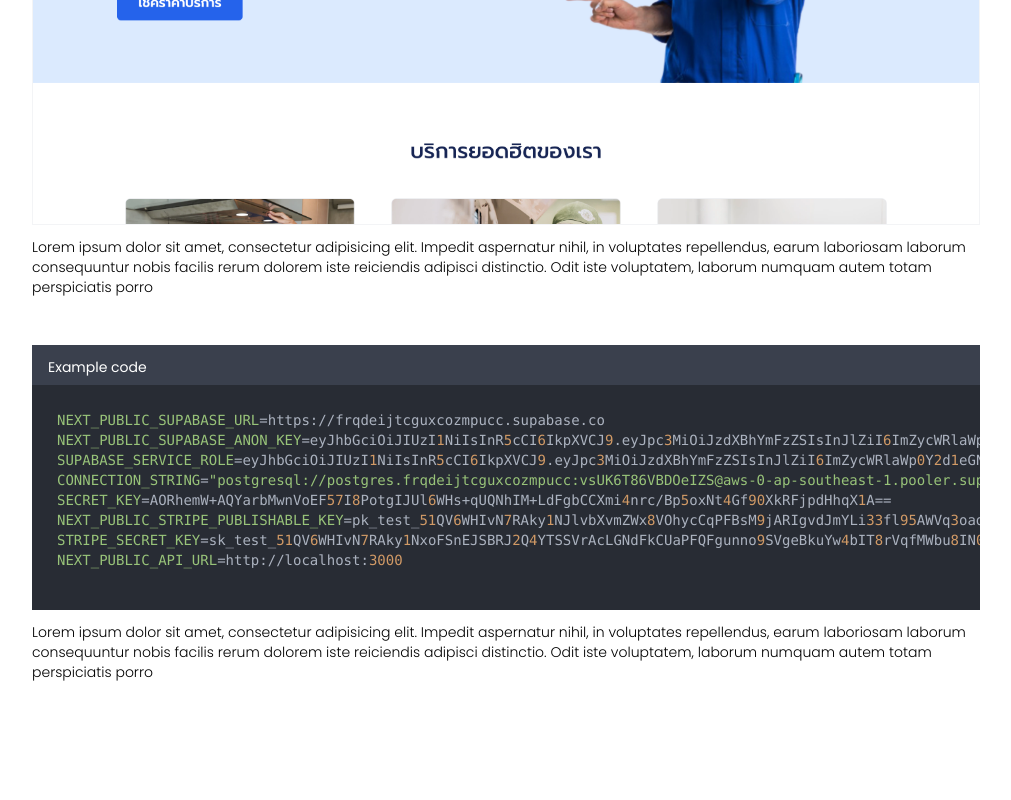
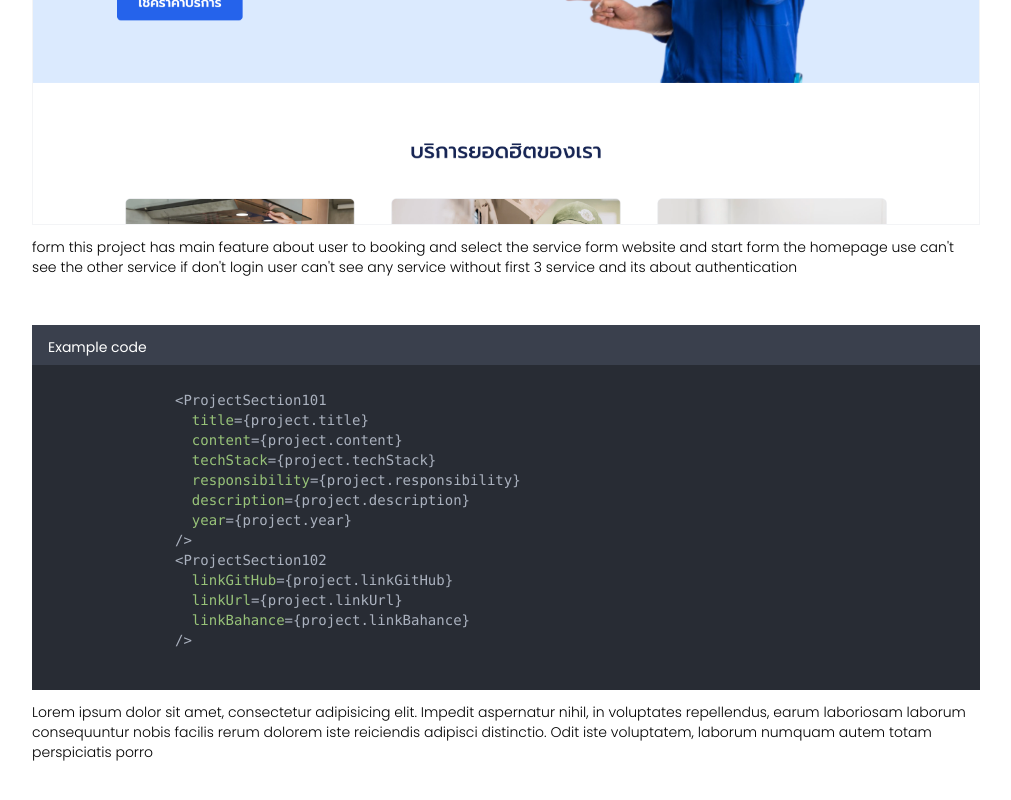
Before and after one commit to PotterWinter/korn-natthanat, a Next.js app: page /project/home-service in a window 1280 px wide. Shown: the part 1400-2200 px from the top of the page, without its empty margins (134-1145 px from the left). Built offline with nearby package versions, Linux system fonts and the light colour scheme; a web font is replaced by a local one.

Commit message:
feat: add simple text for work

```diff
--- a/src/components/navbar.tsx
+++ b/src/components/navbar.tsx
@@ -136,7 +136,7 @@ export function Navbar() {
       <div className="fixed top-5 right-5 lg:top-8 lg:right-8 flex items-center justify-center z-10">
         <button
           type="button"
-          className={`  hover:bg-[#3C33E6] rounded-full flex flex-col justify-center items-center gap-[6px] transition-all  w-[45px] h-[45px] hover:w-[45px] hover:h-[45px] lg:h-16 lg:w-16 lg:hover:w-16 lg:hover:h-16 group transform origin-center  duration-300${
+          className={`  hover:bg-[#3C33E6] bg-black rounded-full flex flex-col justify-center items-center gap-[6px] transition-all  w-[45px] h-[45px] hover:w-[45px] hover:h-[45px] lg:h-16 lg:w-16 lg:hover:w-16 lg:hover:h-16 group transform origin-center  duration-300 ${
             showButtonMenu ? " scale-100 opacity-100  " : " scale-0 opacity-0 "
           }${holdColorButtonMenu ? "lg:bg-[#3C33E6] duration-0" : "bg-black "}`}
           onClick={() => {
--- a/src/components/project-data.ts
+++ b/src/components/project-data.ts
@@ -77,8 +77,8 @@ export const projectsData: ProjectType[] = [
     image: "/image-project/chana/cover-chana.png",
     path: "/project/chana",
     linkUrl: "",
-    linkGitHub: "behance.net/gallery/190658395/CHANA",
-    linkBahance: "",
+    linkGitHub: "",
+    linkBahance: "behance.net/gallery/190658395/CHANA",
   },
   {
     title: "day one",
--- a/src/components/project-section-code101.tsx
+++ b/src/components/project-section-code101.tsx
@@ -33,11 +33,11 @@ export function ProjectSectionCode101({
     <>
       <div className=" flex flex-col gap-3 items-center w-full">
         {/* <div className=" flex flex-col gap-3 lg:max-w-[948px] w-[91vw] sm:w-[95vw] sm:bg-red-500 md:bg-green-500 md:w-[93vw]"> */}
-        <div className=" bg-[#3a404d] text-xs lg:text-sm group">
+        <div className=" bg-[#3a404d] text-xs lg:text-sm ">
           <div className="flex justify-between px-4 text-white items-center text-sm py-2 mt-1">
             {filepath}
           </div>
-          <div className=" ">
+          <div className=" max-w-[948px] overflow-x-auto w-[91vw]">
             <SyntaxHighlighter
               language="jsx"
               style={atomOneDark}
@@ -46,7 +46,8 @@ export function ProjectSectionCode101({
                 paddingBottom: "40px",
               }}
               // wrapLongLines={true}
-              className="max-w-[91vw] lg:max-w-[948px]"
+              className=""
+              // max-w-[91vw]
             >
               {coding}
             </SyntaxHighlighter>
@@ -58,55 +59,3 @@ export function ProjectSectionCode101({
     </>
   );
 }
-export function ProjectSectionCode102({
-  filepath01,
-  coding01,
-  filepath02,
-  coding02,
-  content,
-}: ProjectSectionImage102Prop) {
-  // usePrismHighlight();
-  return (
-    <>
-      <div className=" flex flex-col gap-3 items-center w-full">
-        <div className=" bg-[#3a404d] text-xs lg:text-sm group">
-          <div className="flex justify-between px-4 text-white items-center text-sm py-2 mt-1">
-            {filepath01}
-          </div>
-          <div className=" ">
-            <SyntaxHighlighter
-              language="jsx"
-              style={atomOneDark}
-              customStyle={{
-                padding: "25px",
-                paddingBottom: "40px",
-              }}
-              className="max-w-[91vw] lg:max-w-[948px]"
-            >
-              {coding01}
-            </SyntaxHighlighter>
-          </div>
-        </div>
-        <div className=" bg-[#3a404d] text-xs lg:text-sm group">
-          <div className="flex justify-between px-4 text-white items-center text-sm py-2 mt-1">
-            {filepath02}
-          </div>
-          <div className=" ">
-            <SyntaxHighlighter
-              language="jsx"
-              style={atomOneDark}
-              customStyle={{
-                padding: "25px",
-                paddingBottom: "40px",
-              }}
-              className="max-w-[91vw] lg:max-w-[948px]"
-            >
-              {coding02}
-            </SyntaxHighlighter>
-          </div>
-        </div>
-        <h1 className="text-xs lg:text-sm font-light ">{content}</h1>
-      </div>
-    </>
-  );
-}
--- a/src/components/project-section102.tsx
+++ b/src/components/project-section102.tsx
@@ -26,7 +26,7 @@ export function ProjectSection102({
               }
               className="text-sm lg:text-base lg:font-light w-20 h-20 lg:w-40 lg:h-40  bg-[#3C33E6] rounded-full flex items-center justify-center text-white group "
             >
-              <h1 className="lg:group-hover:scale-125 transition-all duration-300">
+              <h1 className="md:group-hover:scale-125 transition-all duration-300">
                 Git Hub
               </h1>
             </button>
@@ -38,7 +38,7 @@ export function ProjectSection102({
               }
               className="text-sm lg:text-base lg:font-light w-20 h-20 lg:w-40 lg:h-40  bg-[#3C33E6] rounded-full flex items-center justify-center text-white group"
             >
-              <h1 className="lg:group-hover:scale-125 transition-all duration-300">
+              <h1 className="md:group-hover:scale-125 transition-all duration-300">
                 View Site
               </h1>
             </button>
@@ -50,7 +50,7 @@ export function ProjectSection102({
               }
               className="text-sm lg:text-base lg:font-light w-20 h-20 lg:w-40 lg:h-40 bg-[#3C33E6] rounded-full flex items-center justify-center text-white group"
             >
-              <h1 className="lg:group-hover:scale-125 transition-all duration-300">
+              <h1 className="md:group-hover:scale-125 transition-all duration-300">
                 Behance
               </h1>
             </button>
--- a/src/pages/project/home-service.tsx
+++ b/src/pages/project/home-service.tsx
@@ -39,18 +39,23 @@ export default function HomeServiceProject({}) {
               <section className="flex flex-col mt-20 gap-12 max-w-full">
                 <ProjectSectionImage101
                   image={project.image}
-                  content="Lorem ipsum dolor sit amet, consectetur adipisicing elit. Impedit aspernatur nihil, in voluptates repellendus, earum laboriosam laborum consequuntur nobis facilis rerum dolorem iste reiciendis adipisci distinctio. Odit iste voluptatem, laborum numquam autem totam perspiciatis porro "
+                  content="form this project has main feature about user to booking and select the service form website and start form the homepage use can't see the other service if don't login user can't see any service without first 3 service and its about authentication"
                 />
                 <ProjectSectionCode101
                   filepath={"Example code"}
-                  coding={`NEXT_PUBLIC_SUPABASE_URL=https://frqdeijtcguxcozmpucc.supabase.co
-NEXT_PUBLIC_SUPABASE_ANON_KEY=eyJhbGciOiJIUzI1NiIsInR5cCI6IkpXVCJ9.eyJpc3MiOiJzdXBhYmFzZSIsInJlZiI6ImZycWRlaWp0Y2d1eGNvem1wdWNjIiwicm9sZSI6ImFub24iLCJpYXQiOjE3MzI1MDU2NTAsImV4cCI6MjA0ODA4MTY1MH0.n_58jHydpbhCZy7GMKe7SDGFElAGV2PRRYdY90ApoIA
-SUPABASE_SERVICE_ROLE=eyJhbGciOiJIUzI1NiIsInR5cCI6IkpXVCJ9.eyJpc3MiOiJzdXBhYmFzZSIsInJlZiI6ImZycWRlaWp0Y2d1eGNvem1wdWNjIiwicm9sZSI6InNlcnZpY2Vfcm9sZSIsImlhdCI6MTczMjUwNTY1MCwiZXhwIjoyMDQ4MDgxNjUwfQ.59nU3An-xHzEJ7mGExwjzqIVhz90BsC790X_1DOqazI
-CONNECTION_STRING="postgresql://postgres.frqdeijtcguxcozmpucc:vsUK6T86VBDOeIZS@aws-0-ap-southeast-1.pooler.supabase.com:6543/postgres"
-SECRET_KEY=AORhemW+AQYarbMwnVoEF57I8PotgIJUl6WHs+qUQNhIM+LdFgbCCXmi4nrc/Bp5oxNt4Gf90XkRFjpdHhqX1A==
-NEXT_PUBLIC_STRIPE_PUBLISHABLE_KEY=pk_test_51QV6WHIvN7RAky1NJlvbXvmZWx8VOhycCqPFBsM9jARIgvdJmYLi33fl95AWVq3oaoG6HxtOCHlv7L0GF96Ls7Sm00E79R5TpF
-STRIPE_SECRET_KEY=sk_test_51QV6WHIvN7RAky1NxoFSnEJSBRJ2Q4YTSSVrAcLGNdFkCUaPFQFgunno9SVgeBkuYw4bIT8rVqfMWbu8IN0WS79c0078wBCfu4
-NEXT_PUBLIC_API_URL=http://localhost:3000`}
+                  coding={`              <ProjectSection101
+                title={project.title}
+                content={project.content}
+                techStack={project.techStack}
+                responsibility={project.responsibility}
+                description={project.description}
+                year={project.year}
+              />
+              <ProjectSection102
+                linkGitHub={project.linkGitHub}
+                linkUrl={project.linkUrl}
+                linkBahance={project.linkBahance}
+              />`}
                   content="Lorem ipsum dolor sit amet, consectetur adipisicing elit. Impedit aspernatur nihil, in voluptates repellendus, earum laboriosam laborum consequuntur nobis facilis rerum dolorem iste reiciendis adipisci distinctio. Odit iste voluptatem, laborum numquam autem totam perspiciatis porro "
                 />
                 {/* <ProjectSectionCode102
```
Also changed, not shown: src/components/project-section101.tsx (+12 -7 lines).
